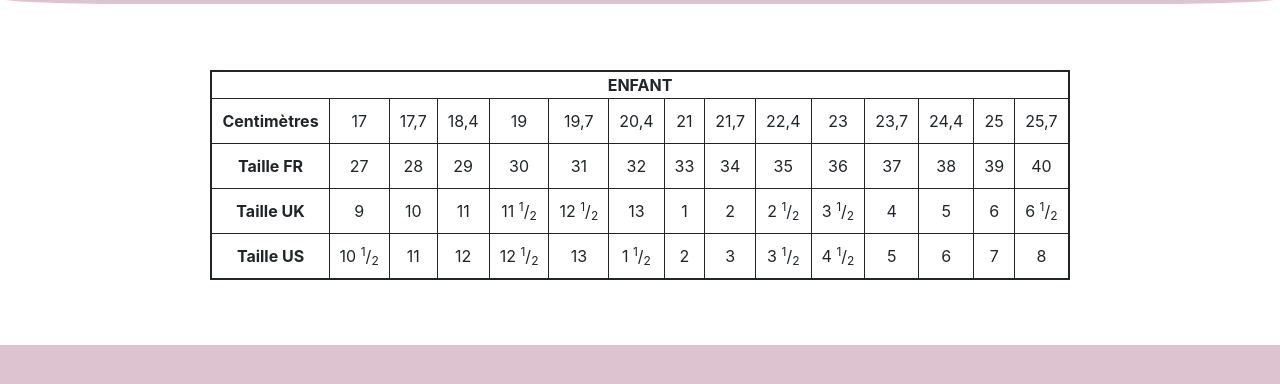
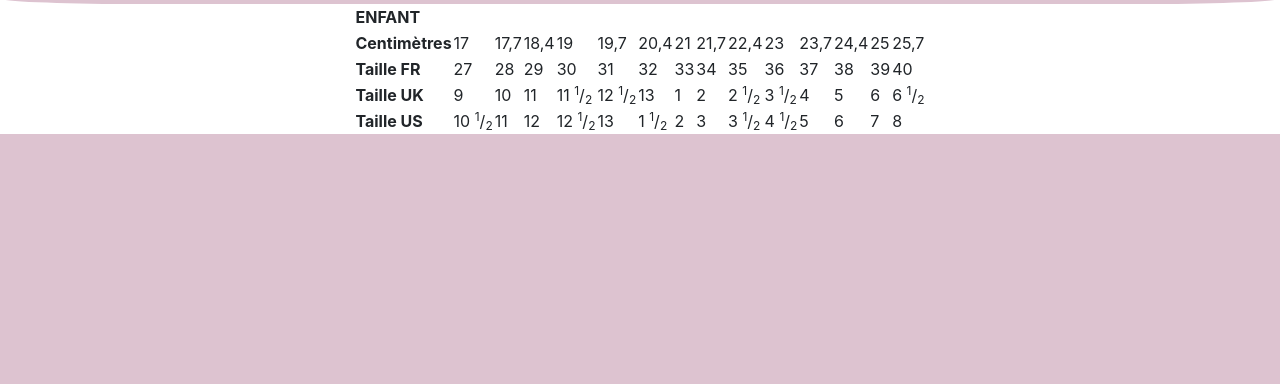
Before and after one commit to Leozeroto/OrphoSocks, a plain HTML site: page table.html in a window 1280 px wide. Shown: the part 52-436 px from the top of the page. Drawn offline with Linux system fonts and the light colour scheme.

Commit message:
modifications de styl

```diff
--- a/style.css
+++ b/style.css
@@ -112,13 +112,21 @@ h2 {
 
 
 .footer {
-    padding: 5% 0;
     color: #857E61;
+    background-color: #DDC3D0;
 
 }
 
 #confiance {
     padding: 5% 0;
+}
+
+.card {
+    text-align: center;
+}
+
+.card3, .card2 {
+    margin: 5% 0 0 0;
 }
 
 
@@ -163,18 +171,3 @@ h2 {
     }
 
 }
-
-table {
-    border: 2px solid;
-    border-collapse: collapse;
-    padding: 10px;
-    margin: 5% 0;
-    text-align: center;
-}
-
-td {
-    border: 1px solid;
-    border-collapse: collapse;
-    padding: 10px;
-    text-align: center;
-}
```
